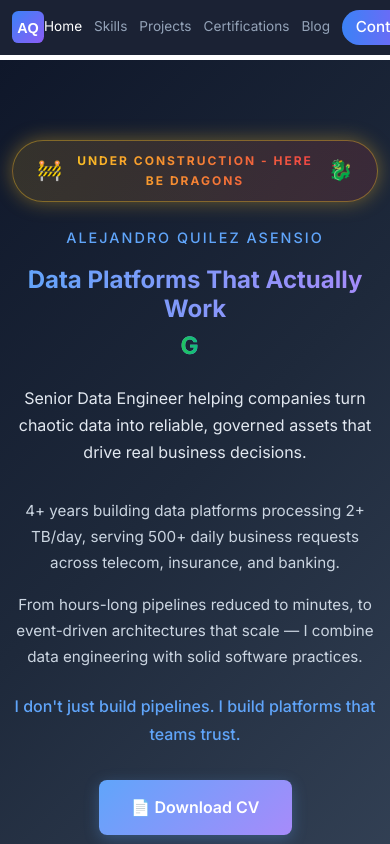
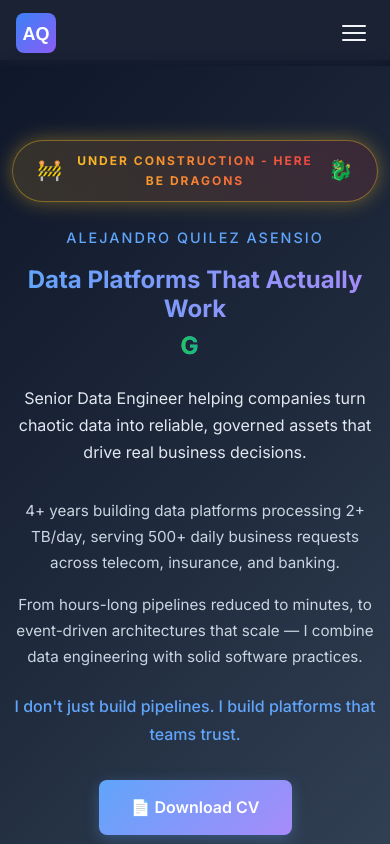
Before and after one commit to kaleex/cv, a React (Vite) app in the folder frontend/: page / in a window 390 px wide. Shown: the top 844 px of the page. Built offline with nearby package versions, Linux system fonts and the light colour scheme.

Commit message:
feat: add hamburger menu for mobile

```diff
--- a/frontend/src/components/Navbar.css
+++ b/frontend/src/components/Navbar.css
@@ -59,42 +59,46 @@
   box-shadow: 0 4px 12px rgba(59, 130, 246, 0.3);
 }
 
-@media (max-width: 600px) {
+/* Hamburger Menu Button */
+.menu-toggle {
+  display: none;
+  background: none;
+  border: none;
+  cursor: pointer;
+  padding: 0.5rem;
+  z-index: 1001;
+}
+
+.menu-toggle span {
+  display: block;
+  width: 24px;
+  height: 2px;
+  background: #f1f5f9;
+  margin: 5px 0;
+  transition: all 0.3s ease;
+  border-radius: 2px;
+}
+
+.menu-toggle.open span:nth-child(1) {
+  transform: rotate(45deg) translate(5px, 5px);
+}
+
+.menu-toggle.open span:nth-child(2) {
+  opacity: 0;
+}
+
+.menu-toggle.open span:nth-child(3) {
+  transform: rotate(-45deg) translate(5px, -5px);
+}
+
+/* Tablet */
+@media (max-width: 768px) {
   .navbar {
     padding: 0.75rem 1rem;
   }
 
-  .brand-logo {
-    width: 36px;
-    height: 36px;
-  }
-
   .navbar-links {
-    gap: 1rem;
-  }
-
-  .navbar-links a:not(.navbar-cta) {
-    font-size: 0.9rem;
-  }
-
-  .navbar-cta {
-    padding: 0.4rem 1rem;
-    font-size: 0.9rem;
-  }
-}
-
-@media (max-width: 400px) {
-  .navbar {
-    padding: 0.6rem 0.75rem;
-  }
-
-  .brand-logo {
-    width: 32px;
-    height: 32px;
-  }
-
-  .navbar-links {
-    gap: 0.75rem;
+    gap: 1.25rem;
   }
 
   .navbar-links a:not(.navbar-cta) {
@@ -102,12 +106,74 @@
   }
 
   .navbar-cta {
-    padding: 0.35rem 0.85rem;
+    padding: 0.4rem 1rem;
     font-size: 0.85rem;
+  }
+}
+
+/* Mobile */
+@media (max-width: 600px) {
+  .menu-toggle {
+    display: block;
+  }
+
+  .navbar-links {
+    position: fixed;
+    top: 0;
+    right: -100%;
+    width: 70%;
+    max-width: 280px;
+    height: 100vh;
+    background: rgba(15, 23, 42, 0.98);
+    backdrop-filter: blur(20px);
+    flex-direction: column;
+    justify-content: flex-start;
+    padding: 5rem 2rem 2rem;
+    gap: 0;
+    transition: right 0.3s ease;
+    box-shadow: -10px 0 30px rgba(0, 0, 0, 0.3);
+  }
+
+  .navbar-links.open {
+    right: 0;
+  }
+
+  .navbar-links a {
+    width: 100%;
+    padding: 1rem 0;
+    font-size: 1.1rem;
+    border-bottom: 1px solid rgba(148, 163, 184, 0.1);
+  }
+
+  .navbar-links a:last-of-type {
+    border-bottom: none;
+  }
+
+  .navbar-cta {
+    margin-top: 1rem;
+    text-align: center;
+    padding: 0.75rem 1.5rem;
   }
 
   .lang-toggle {
-    font-size: 1.1rem;
+    margin-top: 1.5rem;
+    font-size: 1.5rem;
+  }
+
+  /* Overlay */
+  .navbar-overlay {
+    display: none;
+    position: fixed;
+    top: 0;
+    left: 0;
+    right: 0;
+    bottom: 0;
+    background: rgba(0, 0, 0, 0.5);
+    z-index: 999;
+  }
+
+  .navbar-overlay.open {
+    display: block;
   }
 }
 
--- a/frontend/src/components/Navbar.tsx
+++ b/frontend/src/components/Navbar.tsx
@@ -1,3 +1,4 @@
+import { useState } from 'react'
 import { Link, useLocation } from 'react-router-dom'
 import { Analytics } from '../utils/analytics'
 import { useLanguage } from '../i18n/LanguageContext'
@@ -7,15 +8,25 @@ import './Navbar.css'
 function Navbar() {
   const location = useLocation()
   const { language, setLanguage, t } = useLanguage()
+  const [menuOpen, setMenuOpen] = useState(false)
 
   const toggleLanguage = () => {
     setLanguage(language === 'en' ? 'es' : 'en')
   }
 
+  const closeMenu = () => {
+    setMenuOpen(false)
+  }
+
+  const handleNavClick = (section: string) => {
+    Analytics.navClick(section)
+    closeMenu()
+  }
+
   return (
     <nav className="navbar">
       <div className="navbar-container">
-        <Link to="/" className="navbar-brand" onClick={() => Analytics.navClick('home-brand')}>
+        <Link to="/" className="navbar-brand" onClick={() => handleNavClick('home-brand')}>
           <svg viewBox="0 0 100 100" className="brand-logo">
             <defs>
               <linearGradient id="grad" x1="0%" y1="0%" x2="100%" y2="100%">
@@ -27,29 +38,42 @@ function Navbar() {
             <text x="50" y="68" fontFamily="Arial, sans-serif" fontSize="45" fontWeight="bold" fill="white" textAnchor="middle">AQ</text>
           </svg>
         </Link>
-        <div className="navbar-links">
-          <Link to="/" className={location.pathname === '/' ? 'active' : ''} onClick={() => Analytics.navClick('home')}>
+
+        <button
+          className={`menu-toggle ${menuOpen ? 'open' : ''}`}
+          onClick={() => setMenuOpen(!menuOpen)}
+          aria-label="Toggle menu"
+        >
+          <span></span>
+          <span></span>
+          <span></span>
+        </button>
+
+        <div className={`navbar-overlay ${menuOpen ? 'open' : ''}`} onClick={closeMenu}></div>
+
+        <div className={`navbar-links ${menuOpen ? 'open' : ''}`}>
+          <Link to="/" className={location.pathname === '/' ? 'active' : ''} onClick={() => handleNavClick('home')}>
             {t.nav.home}
           </Link>
-          <Link to="/skills" className={location.pathname === '/skills' ? 'active' : ''} onClick={() => Analytics.navClick('skills')}>
+          <Link to="/skills" className={location.pathname === '/skills' ? 'active' : ''} onClick={() => handleNavClick('skills')}>
             {t.nav.skills}
           </Link>
           {features.projects && (
-            <Link to="/repos" className={location.pathname === '/repos' ? 'active' : ''} onClick={() => Analytics.navClick('repos')}>
+            <Link to="/repos" className={location.pathname === '/repos' ? 'active' : ''} onClick={() => handleNavClick('repos')}>
               {t.nav.repos}
             </Link>
           )}
           {features.certifications && (
-            <Link to="/badges" className={location.pathname === '/badges' ? 'active' : ''} onClick={() => Analytics.navClick('badges')}>
+            <Link to="/badges" className={location.pathname === '/badges' ? 'active' : ''} onClick={() => handleNavClick('badges')}>
               {t.nav.badges}
             </Link>
           )}
           {features.blog && (
-            <Link to="/blog" className={location.pathname === '/blog' ? 'active' : ''} onClick={() => Analytics.navClick('blog')}>
+            <Link to="/blog" className={location.pathname === '/blog' ? 'active' : ''} onClick={() => handleNavClick('blog')}>
               {t.nav.blog}
             </Link>
           )}
-          <Link to="/contact" className={`navbar-cta ${location.pathname === '/contact' ? 'active' : ''}`} onClick={() => Analytics.navClick('contact')}>
+          <Link to="/contact" className={`navbar-cta ${location.pathname === '/contact' ? 'active' : ''}`} onClick={() => handleNavClick('contact')}>
             {t.nav.contact}
           </Link>
           <button className="lang-toggle" onClick={toggleLanguage} aria-label="Toggle language">
```
